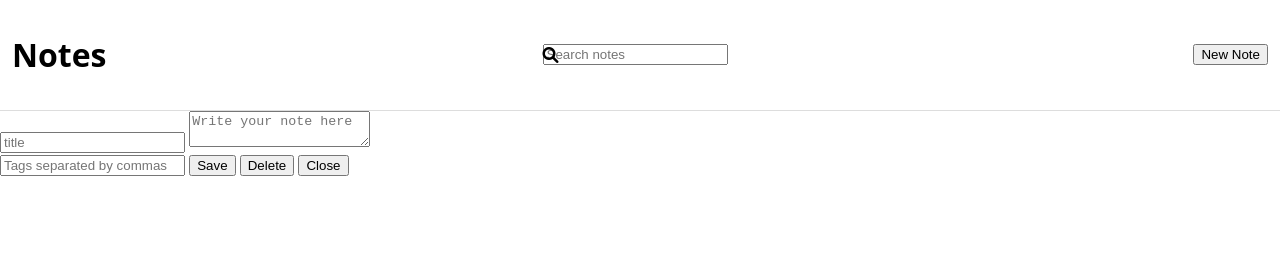
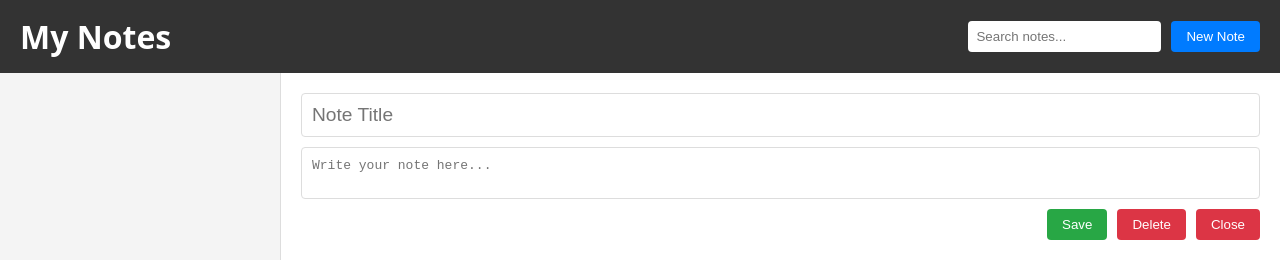
Before and after one commit to Paul04sho/note-taking-app, a plain HTML site: page index.html in a window 1280 px wide. Drawn offline with Linux system fonts and the light colour scheme.

Commit message:
Better styles applied

```diff
--- a/css/style.css
+++ b/css/style.css
@@ -4,24 +4,110 @@ html, body {
     font-family: system-ui, Arial, Helvetica;
 }
 
-header {
+.app-header {
+   background-color: #333;
+   color: white;
    display: flex;
    justify-content: space-between;
    align-items: center;
-   padding: 12px;
-   border-bottom: 1px solid #ddd;
+   padding: 15px 20px;
 }
 
-.search-container {
-    position: relative;
-    display: flex;
-    align-items: center;
+.app-title {
+    margin: 0;
 }
 
-.search-input {
-    margin-right: 30px;
+.header-controls {
+    display: flex;
+    gap: 10px;
 }
 
-.search-icon {
-    position: absolute;
+#searchInput {
+  padding: 8px;
+  border: none;
+  border-radius: 4px;
 }
+
+#newNoteButton {
+    padding: 8px 15px;
+    color: white;
+    background-color: #007bff;
+    border: none;
+    border-radius: 4px;
+    cursor: pointer;
+}
+
+#newNoteButton:hover {
+    background-color: #0056b3;
+}
+
+.app-content {
+    display: flex;
+    flex-grow: 1;
+}
+
+.notes-list-sidebar {
+    width: 250px;
+    background-color: #f4f4f4;
+    padding: 15px;
+    overflow-y: auto;
+    border-right: 1px solid #ddd;
+}
+
+.note-editor {
+    flex-grow: 1;
+    padding: 20px;
+    display: flex;
+    flex-direction: column;
+}
+
+#noteTitle {
+    padding: 10px;
+    margin-bottom: 10px;
+    border: 1px solid #ddd;
+    border-radius: 4px;
+    font-size: 1.2em;
+}
+
+#noteContentArea {
+    flex-grow: 1;
+    padding: 10px;
+    border: 1px solid #ddd;
+    border-radius: 4px;
+    font-size: 1em;
+    resize: none;
+    margin-bottom: 10px;
+}
+
+.editor-actions {
+    display: flex;
+    gap: 10px;
+    justify-content: flex-end;
+}
+
+.editor-actions button {
+    padding: 8px 15px;
+    border: none;
+    border-radius: 4px;
+    cursor: pointer;
+}
+
+#saveNoteButton {
+    background-color: #28a745;
+    color: white;
+}
+
+#saveNoteButton:hover {
+    background-color: #218838;
+}
+
+#deleteNoteButton,
+#closeNoteButton {
+    background-color: #dc3545;
+    color: white;
+}
+
+#deleteNoteButton:hover,
+#closeNoteButton:hover {
+    background-color: #c82333;
+}
--- a/index.html
+++ b/index.html
@@ -4,35 +4,31 @@
     <meta charset="UTF-8">
     <meta name="viewport" content="width=device-width, initial-scale=1.0">
     <title>Notes App</title>
-    <!--Font Awesome library-->
-    <link rel="stylesheet" href="https://cdnjs.cloudflare.com/ajax/libs/font-awesome/6.0.0/css/all.min.css">
-
     <link rel="stylesheet" href="css/style.css">
 </head>
 <body>
-    <header>
-        <h1>Notes</h1>
-        <div class="search-container">
-            <i class="fas fa-search search-icon"></i>
-            <input id="search-input" class="search-input" placeholder="Search notes">
+    <header class="app-header">
+        <h1 class="app-title">My Notes</h1>
+        <div class="header-controls">
+            <input type="text" id="searchInput" placeholder="Search notes...">
+            <button id="newNoteButton">New Note</button>
         </div>
-        <button id="newNote">New Note</button>
     </header>
 
-    <main>
-        <aside id="list-item"></aside>
-        <section id="editor" class="hidden">
-            <input id="title" placeholder="title">
-            <textarea id="content" placeholder="Write your note here"></textarea>
+    <main class="app-content">
+        <aside class="notes-list-sidebar">
+            <!-- Notes will be dynamically loaded here -->
+        </aside>
+        <section class="note-editor">
+            <input type="text" id="noteTitle" placeholder="Note Title">
+            <textarea id="noteContentArea" placeholder="Write your note here..."></textarea>
             <div class="editor-actions">
-                <input id="tags" placeholder="Tags separated by commas">
-                <button id="save-btn">Save</button>
-                <button id="delete-btn">Delete</button>
-                <button id="close-btn">Close</button>
+                <button id="saveNoteButton">Save</button>
+                <button id="deleteNoteButton">Delete</button>
+                <button id="closeNoteButton">Close</button>
             </div>
         </section>
     </main>
-
     <script src="js/app.js"></script>
 </body>
 </html>
--- a/js/app.js
+++ b/js/app.js
@@ -0,0 +1,9 @@
+// Selecting elements
+const noteTitleInput = document.getElementById("noteTitle");
+const searchInput = document.getElementById("searchInput");
+const noteItems = document.querySelector("#note-list-sidebar");
+const textArea = document.getElementById("noteContentArea");
+const newNoteButton = document.getElementById("newNoteButton");
+const saveButton = document.getElementById("saveNoteButton");
+const deleteButton = document.getElementById("deleteNoteButton");
+const closeButton = document.getElementById("closeNoteButton");
```
